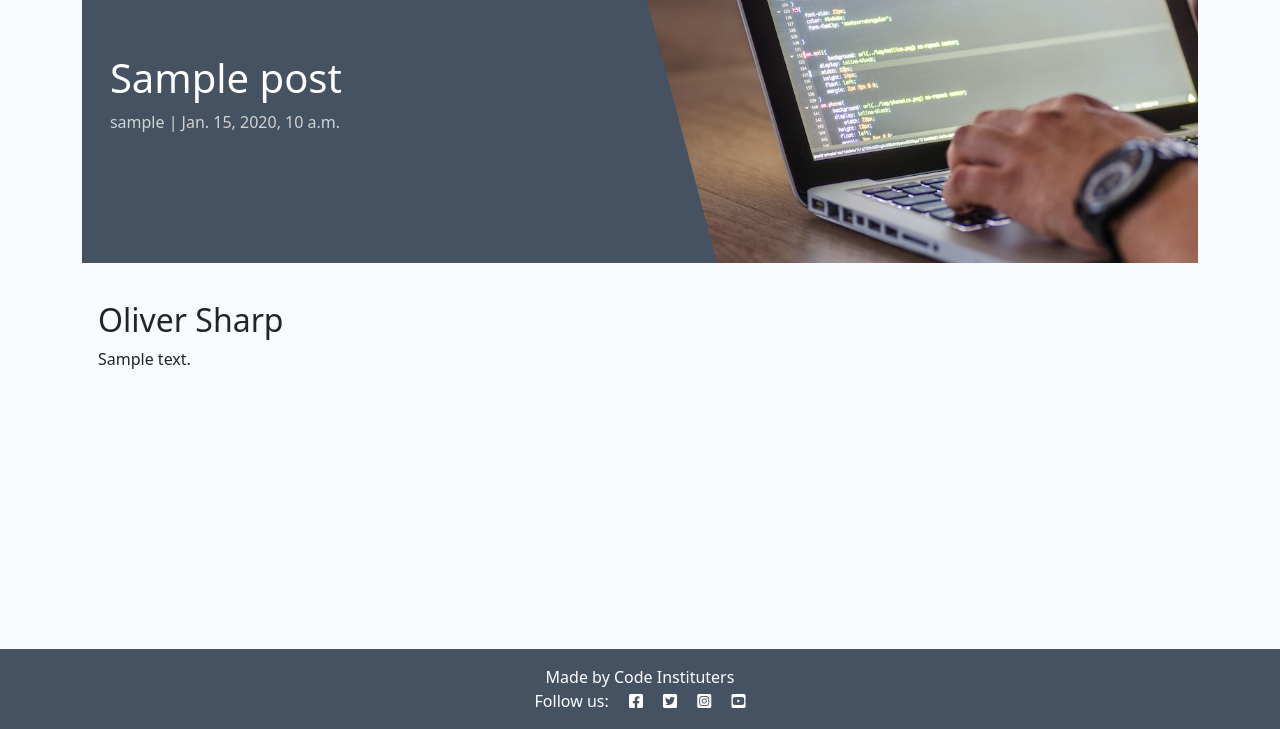
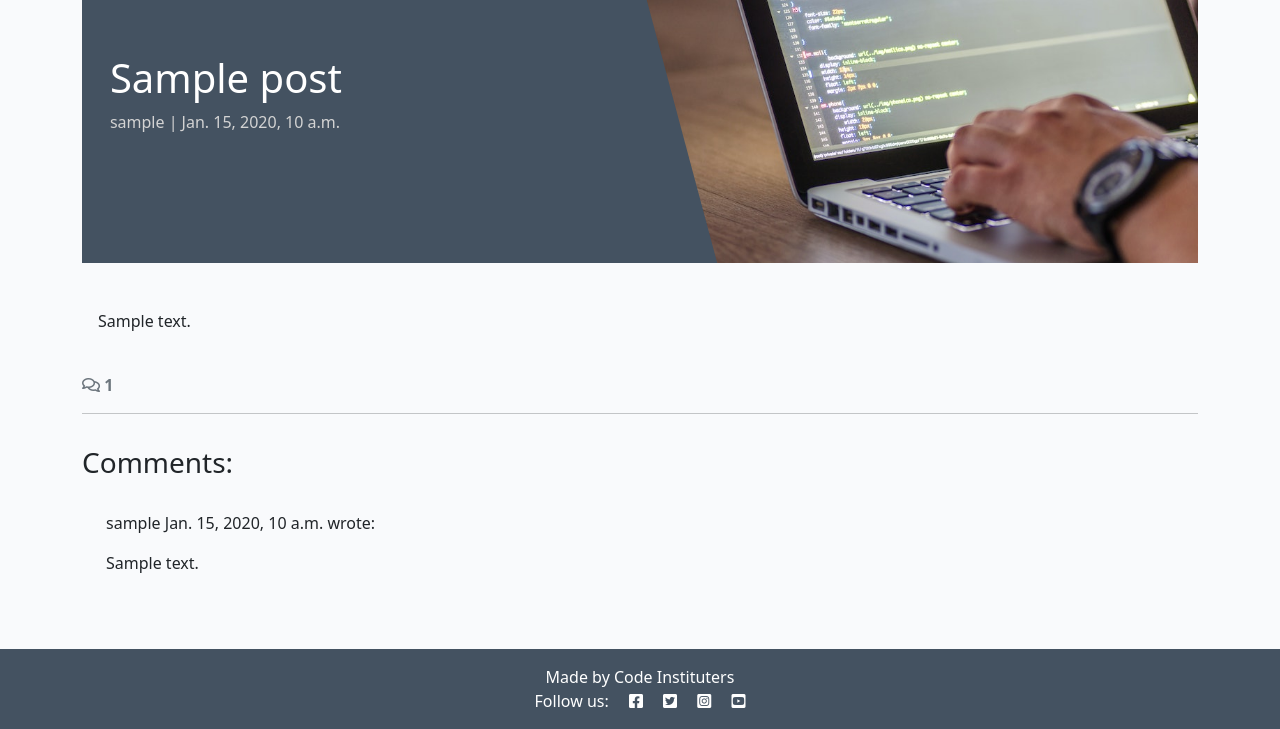
Before and after one commit to olliesharp5/django-blog, a Django app: a page that uses blog/templates/blog/post_detail.html in a window 1280 px wide. Shown: the part 71-800 px from the top of the page. Run offline with Django 4.2, Linux system fonts and the light colour scheme; tables that the repository leaves empty hold one stand-in row (values such as "Sample post").

Commit message:
Added functionality to view comments on posts

```diff
--- a/blog/templates/blog/post_detail.html
+++ b/blog/templates/blog/post_detail.html
@@ -24,12 +24,51 @@
                 <!-- The post content goes inside the card-text. -->
                 <!-- Use the | safe filter inside the template tags -->
                 <h2>{{ coder }}</h2>
-                <p class="card-text">
-                    {{ post.content | safe }}
-                </p>
-            </div>
+                <p class="card-text">{{ post.content | safe }}</p>
+      </div>
+    </div>
+  </div>
+  <!-- Displaying count of comments -->
+  <div class="row">
+    <div class="col-12">
+      <strong class="text-secondary">
+        <i class="far fa-comments"></i> {{ comment_count }}
+      </strong>
+    </div>
+    <div class="col-12">
+      <hr>
+    </div>
+  </div>
+  <!-- Displaying Comments -->
+  <div class="row">
+    <div class="col-md-8 card mb-4  mt-3 ">
+      <h3>Comments:</h3>
+      <div class="card-body">
+        <!-- We want a for loop inside the empty control tags
+          to iterate through each comment in comments -->
+        {% for comment in comments %}
+        <div class="p-2 comments
+          {% if not comment.approved and comment.author == user %}
+          faded{% elif not comment.approved %} d-none{% endif %}">
+          <p class="font-weight-bold">
+            {{ comment.author }}
+            <span class="font-weight-normal">
+              {{ comment.created_on }}
+            </span> wrote:
+          </p>
+          <div id="comment{{ comment.id }}">
+            {{ comment.body | linebreaks }}
+          </div>
+          {% if not comment.approved and comment.author == user %}
+          <p class="approval">
+            This comment is awaiting approval
+          </p>
+          {% endif %}
         </div>
+        <!-- Our for loop ends here -->
+        {% endfor %}
+      </div>
     </div>
+  </div>
 </div>
-
 {% endblock content %}
--- a/blog/views.py
+++ b/blog/views.py
@@ -25,10 +25,15 @@ def post_detail(request, slug):
 
     queryset = Post.objects.filter(status=1)
     post = get_object_or_404(queryset, slug=slug)
+    comments = post.comments.all().order_by("-created_on")
+    comment_count = post.comments.filter(approved=True).count()
 
     return render(
         request,
         "blog/post_detail.html",
-        {"post": post,
-        "coder": "Oliver Sharp"},
+        {
+            "post": post,
+            "comments": comments,
+            "comment_count": comment_count,
+        },
     )
--- a/codestar/settings.py
+++ b/codestar/settings.py
@@ -27,7 +27,7 @@ TEMPLATES_DIR = os.path.join(BASE_DIR, 'templates')
 SECRET_KEY = os.environ.get("SECRET_KEY")
 
 # SECURITY WARNING: don't run with debug turned on in production!
-DEBUG = False
+DEBUG = True
 ALLOWED_HOSTS = ['8000-olliesharp5-djangoblog-sfrydjasmx6.ws-eu108.gitpod.io',
                  '.herokuapp.com']
 
```
Also changed, not shown: templates/account/signup.html (+14 -5 lines).
